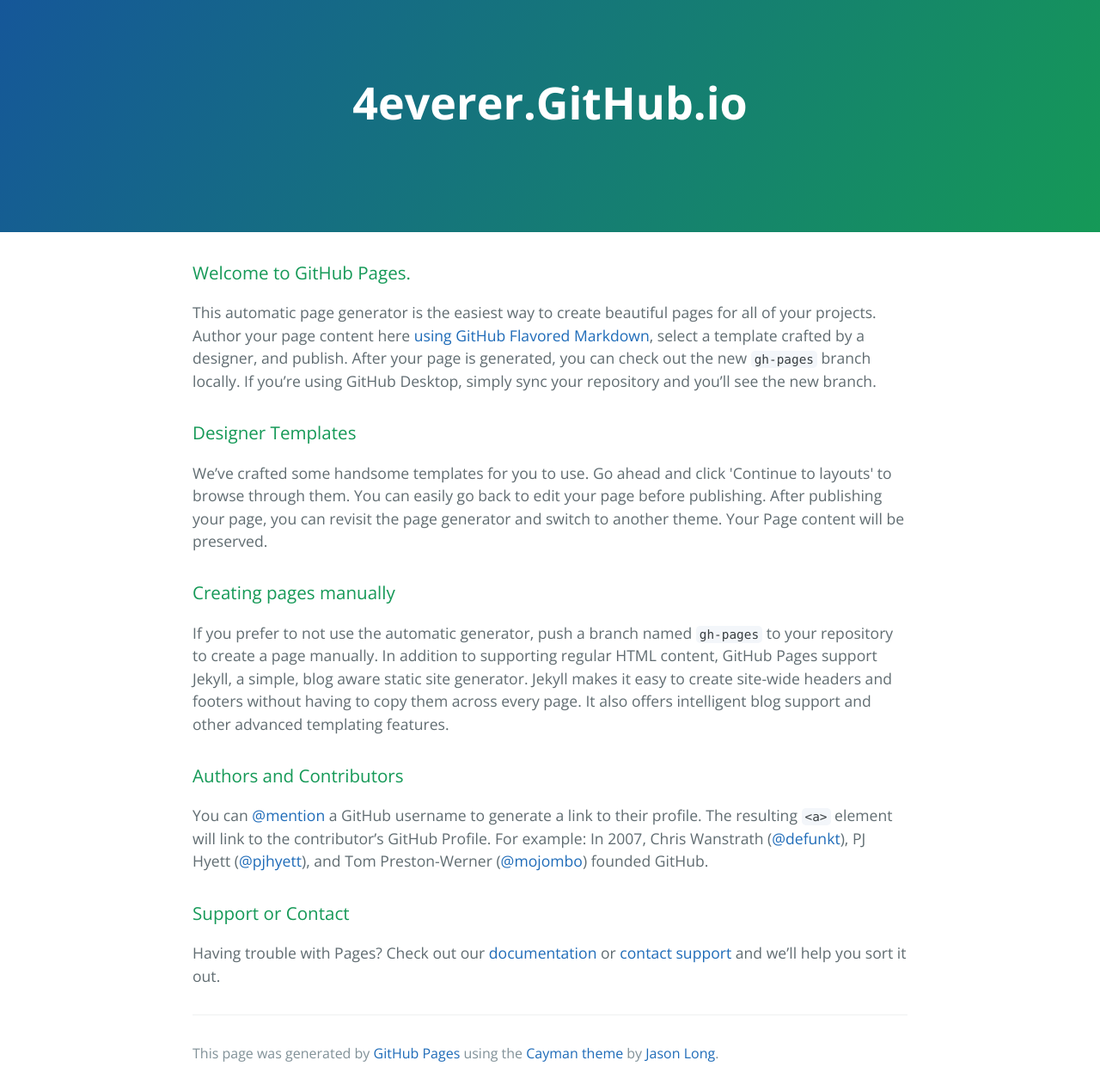
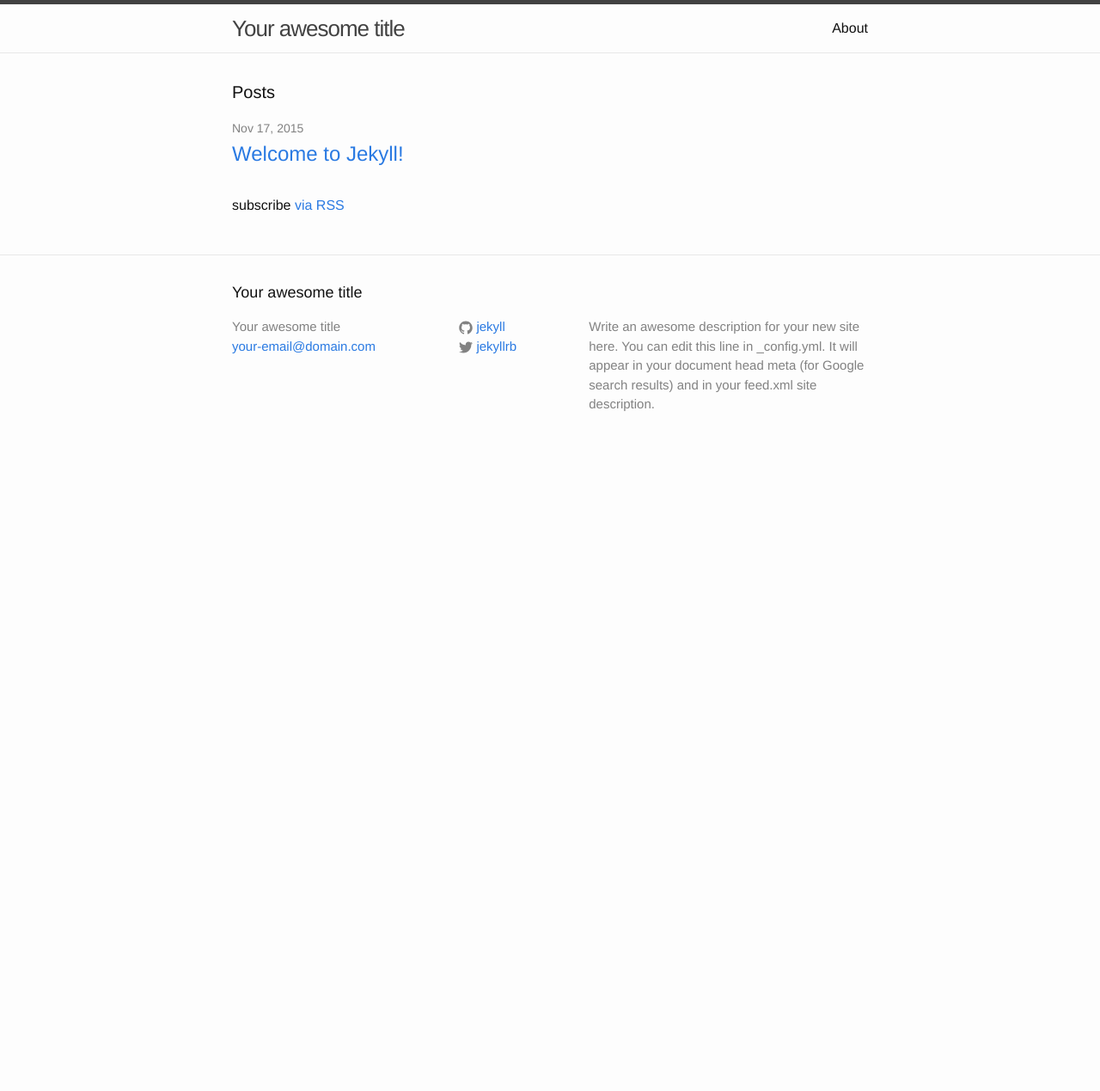
Before and after one commit to 4everer/4everer.github.io, a Jekyll site: the page built from index.html, in a window 1280 px wide. Shown: the whole page at 86% size. Built offline with Jekyll 4.4.1, drawn with Linux system fonts in a browser that asks for light colours; after the commit the page ends 900 px from its top, so only the background shows below that.

Commit message:
change to jekyll index page

```diff
--- a/index.html
+++ b/index.html
@@ -1,53 +1,23 @@
-<!DOCTYPE html>
-<html lang="en-us">
-  <head>
-    <meta charset="UTF-8">
-    <title>4everer.GitHub.io by 4everer</title>
-    <meta name="viewport" content="width=device-width, initial-scale=1">
-    <link rel="stylesheet" type="text/css" href="stylesheets/normalize.css" media="screen">
-    <link href='https://fonts.googleapis.com/css?family=Open+Sans:400,700' rel='stylesheet' type='text/css'>
-    <link rel="stylesheet" type="text/css" href="stylesheets/stylesheet.css" media="screen">
-    <link rel="stylesheet" type="text/css" href="stylesheets/github-light.css" media="screen">
-  </head>
-  <body>
-    <section class="page-header">
-      <h1 class="project-name">4everer.GitHub.io</h1>
-      <h2 class="project-tagline"></h2>
-    </section>
+---
+layout: default
+---
 
-    <section class="main-content">
-      <h3>
-<a id="welcome-to-github-pages" class="anchor" href="#welcome-to-github-pages" aria-hidden="true"><span class="octicon octicon-link"></span></a>Welcome to GitHub Pages.</h3>
+<div class="home">
 
-<p>This automatic page generator is the easiest way to create beautiful pages for all of your projects. Author your page content here <a href="https://guides.github.com/features/mastering-markdown/">using GitHub Flavored Markdown</a>, select a template crafted by a designer, and publish. After your page is generated, you can check out the new <code>gh-pages</code> branch locally. If you’re using GitHub Desktop, simply sync your repository and you’ll see the new branch.</p>
+  <h1 class="page-heading">Posts</h1>
 
-<h3>
-<a id="designer-templates" class="anchor" href="#designer-templates" aria-hidden="true"><span class="octicon octicon-link"></span></a>Designer Templates</h3>
+  <ul class="post-list">
+    {% for post in site.posts %}
+      <li>
+        <span class="post-meta">{{ post.date | date: "%b %-d, %Y" }}</span>
 
-<p>We’ve crafted some handsome templates for you to use. Go ahead and click 'Continue to layouts' to browse through them. You can easily go back to edit your page before publishing. After publishing your page, you can revisit the page generator and switch to another theme. Your Page content will be preserved.</p>
+        <h2>
+          <a class="post-link" href="{{ post.url | prepend: site.baseurl }}">{{ post.title }}</a>
+        </h2>
+      </li>
+    {% endfor %}
+  </ul>
 
-<h3>
-<a id="creating-pages-manually" class="anchor" href="#creating-pages-manually" aria-hidden="true"><span class="octicon octicon-link"></span></a>Creating pages manually</h3>
+  <p class="rss-subscribe">subscribe <a href="{{ "/feed.xml" | prepend: site.baseurl }}">via RSS</a></p>
 
-<p>If you prefer to not use the automatic generator, push a branch named <code>gh-pages</code> to your repository to create a page manually. In addition to supporting regular HTML content, GitHub Pages support Jekyll, a simple, blog aware static site generator. Jekyll makes it easy to create site-wide headers and footers without having to copy them across every page. It also offers intelligent blog support and other advanced templating features.</p>
-
-<h3>
-<a id="authors-and-contributors" class="anchor" href="#authors-and-contributors" aria-hidden="true"><span class="octicon octicon-link"></span></a>Authors and Contributors</h3>
-
-<p>You can <a href="https://github.com/blog/821" class="user-mention">@mention</a> a GitHub username to generate a link to their profile. The resulting <code>&lt;a&gt;</code> element will link to the contributor’s GitHub Profile. For example: In 2007, Chris Wanstrath (<a href="https://github.com/defunkt" class="user-mention">@defunkt</a>), PJ Hyett (<a href="https://github.com/pjhyett" class="user-mention">@pjhyett</a>), and Tom Preston-Werner (<a href="https://github.com/mojombo" class="user-mention">@mojombo</a>) founded GitHub.</p>
-
-<h3>
-<a id="support-or-contact" class="anchor" href="#support-or-contact" aria-hidden="true"><span class="octicon octicon-link"></span></a>Support or Contact</h3>
-
-<p>Having trouble with Pages? Check out our <a href="https://help.github.com/pages">documentation</a> or <a href="https://github.com/contact">contact support</a> and we’ll help you sort it out.</p>
-
-      <footer class="site-footer">
-
-        <span class="site-footer-credits">This page was generated by <a href="https://pages.github.com">GitHub Pages</a> using the <a href="https://github.com/jasonlong/cayman-theme">Cayman theme</a> by <a href="https://twitter.com/jasonlong">Jason Long</a>.</span>
-      </footer>
-
-    </section>
-
-
-  </body>
-</html>
+</div>
```
